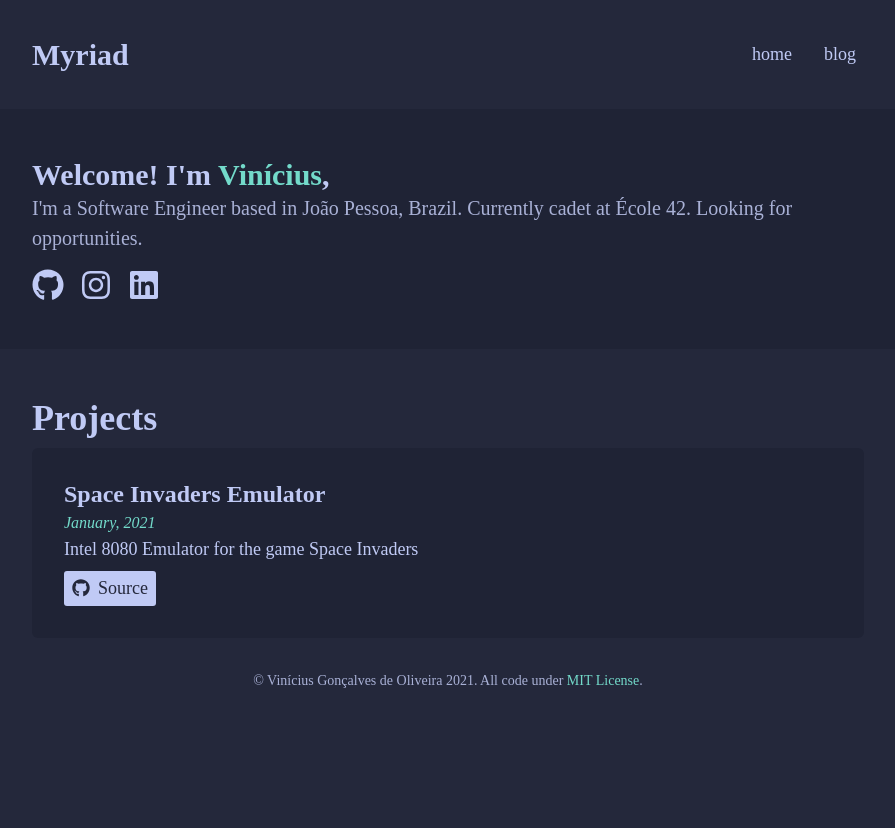
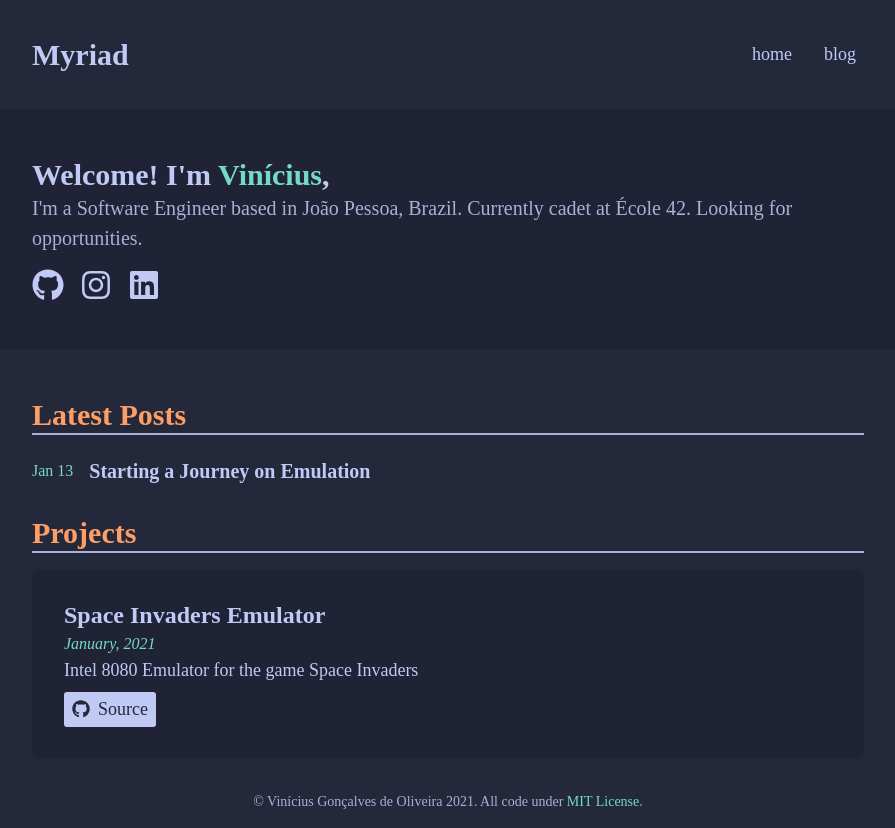
Before and after one commit to vinicius507/myriad, a Next.js app: page / in a window 1280 px wide. Shown: the whole page, without its empty margins (192-1087 px from the left). Before the commit the page ends 800 px from the top, so only its background shows below. Built offline with nearby package versions, Linux system fonts and the light colour scheme.

Commit message:
add: latest posts

```diff
--- a/src/components/projects/index.tsx
+++ b/src/components/projects/index.tsx
@@ -1,9 +1,4 @@
-import {
-	Heading,
-	Stack,
-	StylesProvider,
-	useMultiStyleConfig,
-} from '@chakra-ui/react'
+import { Stack, StylesProvider, useMultiStyleConfig } from '@chakra-ui/react'
 import Project from './project'
 
 export default function Projects() {
@@ -11,7 +6,6 @@ export default function Projects() {
 
 	return (
 		<Stack sx={styles.container}>
-			<Heading sx={styles.title}>Projects</Heading>
 			<StylesProvider value={styles}>
 				<Project
 					title="Space Invaders Emulator"
--- a/src/pages/index.tsx
+++ b/src/pages/index.tsx
@@ -1,14 +1,23 @@
 import About from '@components/about'
 import Projects from '@components/projects'
-import { Container } from '@components/common'
+import { Container, PostsList } from '@components/common'
+import { Heading, useStyleConfig } from '@chakra-ui/react'
 import { GetStaticProps } from 'next'
 import { getLatestPosts } from '@lib/posts'
+import { PostType } from 'interfaces'
 
-export default function Home() {
+type Props = { latestPosts: Array<Omit<PostType, 'content' | 'tags'>> }
+
+export default function Home({ latestPosts }: Props) {
+	const headingStyle = useStyleConfig('HomeHeading', {})
+
 	return (
 		<>
 			<About />
 			<Container>
+				<Heading sx={headingStyle}>Latest Posts</Heading>
+				<PostsList posts={latestPosts} />
+				<Heading sx={headingStyle}>Projects</Heading>
 				<Projects />
 			</Container>
 		</>
@@ -16,11 +25,11 @@ export default function Home() {
 }
 
 export const getStaticProps: GetStaticProps = async () => {
-	const allPostsData = getLatestPosts()
+	const latestPosts = getLatestPosts()
 
 	return {
 		props: {
-			allPostsData,
+			latestPosts,
 		},
 	}
 }
--- /dev/null
+++ b/src/theme/components/common/homeHeading.ts
@@ -0,0 +1,12 @@
+const HomeHeading = {
+	baseStyle: {
+		fontSize: '3xl',
+		color: 'tokyonight.250',
+		borderBottom: '2px solid',
+		borderColor: 'tokyonight.200',
+		mt: 4,
+		mb: 2,
+	},
+}
+
+export default HomeHeading
--- a/src/theme/components/common/index.ts
+++ b/src/theme/components/common/index.ts
@@ -1,7 +1,8 @@
 import Container from './container'
 import Footer from './footer'
 import Header from './header'
+import HomeHeading from './homeHeading'
 import NavBar from './navbar'
 import PostsList from './postsList'
 
-export { Container, Footer, Header, NavBar, PostsList }
+export { Container, Footer, Header, HomeHeading, NavBar, PostsList }
```
Also changed, not shown: src/theme/components/index.ts (+9 -1 lines).
